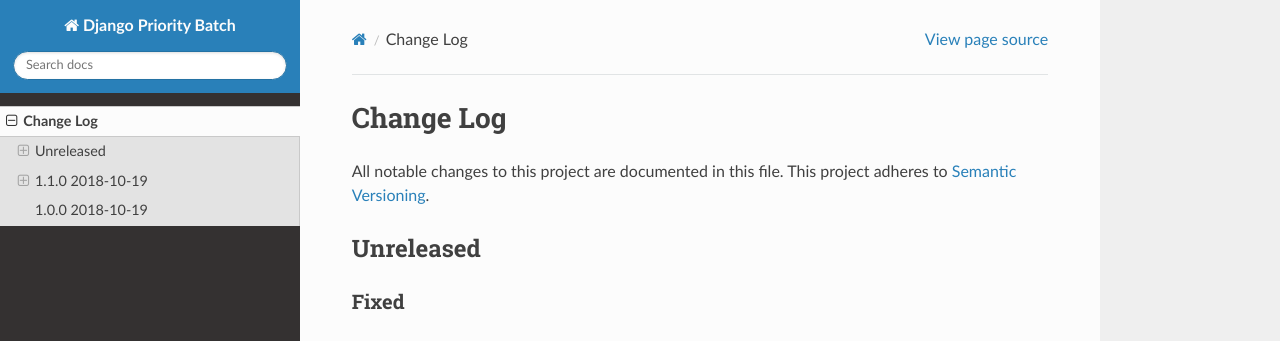
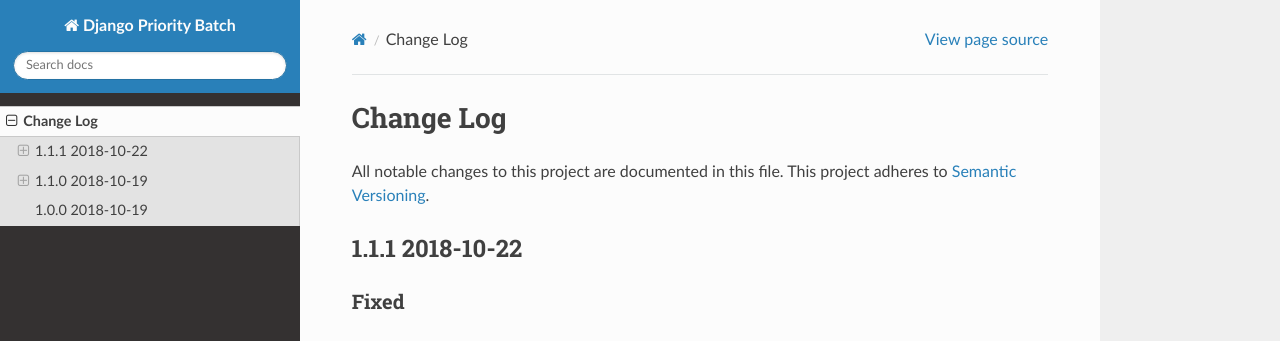
Before and after one commit to genialis/django-priority-batch, a Sphinx documentation site: the page built from docs/CHANGELOG.rst, in a window 1280 px wide. Shown: the top 341 px of the page. Built offline with Sphinx 7.4.7 and the Read the Docs theme 2.0.0, drawn with Linux system fonts in a browser that asks for light colours.

Commit message:
Release 1.1.1

```diff
--- a/docs/CHANGELOG.rst
+++ b/docs/CHANGELOG.rst
@@ -6,9 +6,9 @@
 This project adheres to `Semantic Versioning <http://semver.org/>`_.
 
 
-==========
-Unreleased
-==========
+================
+1.1.1 2018-10-22
+================
 
 Fixed
 -----
```
